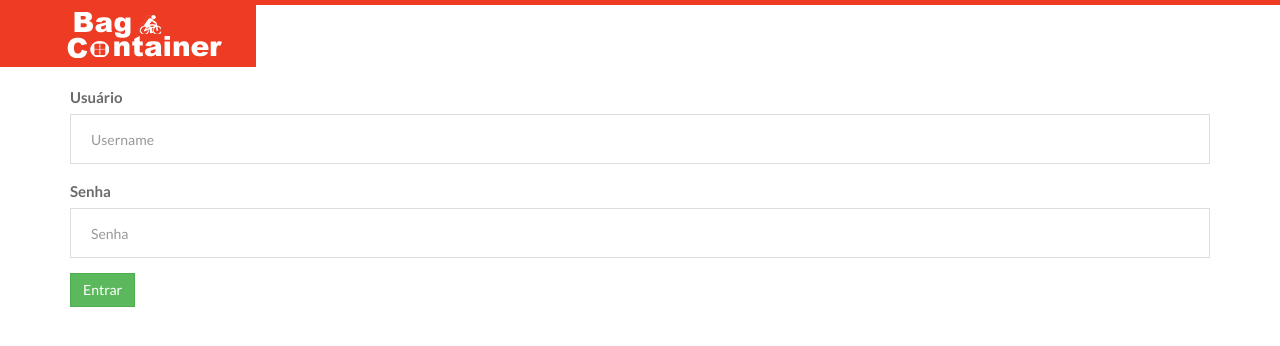
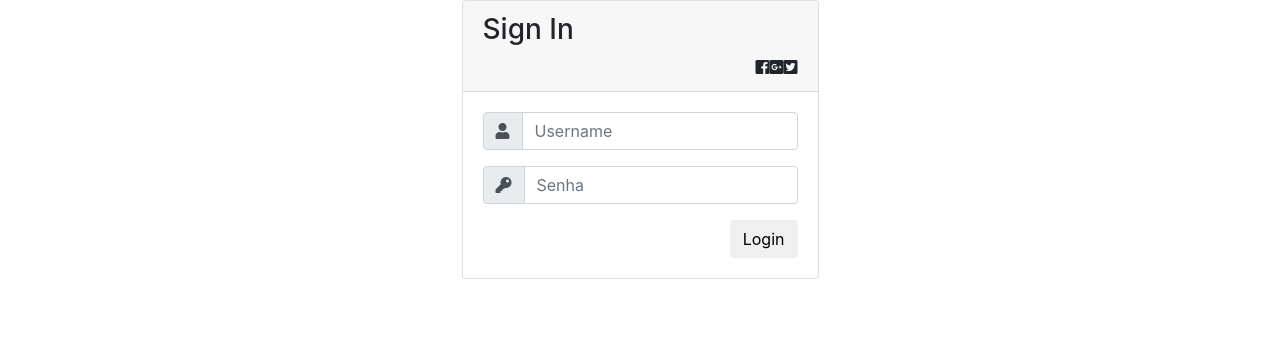
Before and after one commit to JhonnyLin/Bag_Containr, a Django app: page /login/ in a window 1280 px wide. Shown: the top 346 px of the page. Run offline with Django 3.2, Linux system fonts and the light colour scheme; some libraries are stand-ins or nearby versions.

Commit message:
Mudando page de login, utilizando bootstrap

```diff
--- a/website/templates/login.html
+++ b/website/templates/login.html
@@ -1,99 +1,48 @@
 {% load static %}
 
 <!DOCTYPE html>
-<html lang="en">
+<html>
 <head>
-  <title>Login</title>
-  <meta charset="utf-8">
-  <meta name="viewport" content="width=device-width, initial-scale=1">
-  <link rel="stylesheet" href="https://maxcdn.bootstrapcdn.com/bootstrap/4.4.1/css/bootstrap.min.css">
-  <script src="https://ajax.googleapis.com/ajax/libs/jquery/3.4.1/jquery.min.js"></script>
-  <script src="https://cdnjs.cloudflare.com/ajax/libs/popper.js/1.16.0/umd/popper.min.js"></script>
-  <script src="https://maxcdn.bootstrapcdn.com/bootstrap/4.4.1/js/bootstrap.min.js"></script>
+	<title>Login Page</title>
+   <!--Made with love by Mutiullah Samim -->
 
-  <link rel="icon" href="{% static 'img/favicon/favicon-32x32.png' %}" type= "{% static 'image/x-icon' %}" />
-	<link rel="apple-touch-icon-precomposed" sizes="144x144" href="{% static 'img/favicon/favicon-144x144.png' %}">
-	<link rel="apple-touch-icon-precomposed" sizes="72x72" href="{% static 'img/favicon/favicon-72x72.png' %}">
-	<link rel="apple-touch-icon-precomposed" href="{% static 'img/favicon/favicon-54x54.png' %}">
+	<!--Bootsrap 4 CDN-->
+	<link rel="stylesheet" href="https://stackpath.bootstrapcdn.com/bootstrap/4.1.3/css/bootstrap.min.css" integrity="sha384-MCw98/SFnGE8fJT3GXwEOngsV7Zt27NXFoaoApmYm81iuXoPkFOJwJ8ERdknLPMO" crossorigin="anonymous">
 
+    <!--Fontawesome CDN-->
+	<link rel="stylesheet" href="https://use.fontawesome.com/releases/v5.3.1/css/all.css" integrity="sha384-mzrmE5qonljUremFsqc01SB46JvROS7bZs3IO2EmfFsd15uHvIt+Y8vEf7N7fWAU" crossorigin="anonymous">
 
-
-	<link rel="stylesheet" href="{% static 'css/bootstrap.min.css' %}">
-	<link rel="stylesheet" href="{% static 'css/style.css' %}">
-	<link rel="stylesheet" href="{% static 'css/responsive.css' %}">
-	<link rel="stylesheet" href="{% static 'css/font-awesome.min.css' %}">
-	<link rel="stylesheet" href="{% static 'css/animate.css' %}">
-	<link rel="stylesheet" href="{% static 'css/prettyPhoto.css' %}">
-	<link rel="stylesheet" href="{% static 'css/owl.carousel.css' %}">
-	<link rel="stylesheet" href="{% static 'css/owl.theme.css' %}">
-	<link rel="stylesheet" href="{% static 'css/flexslider.css' %}">
-	<link rel="stylesheet" href="{% static 'css/cd-hero.css' %}">
-    <link id="style-switch" href="{% static 'css/presets/preset3.css' %}" media="screen" rel="stylesheet" type="text/css">
-
-    <script type="text/javascript" src="{% static 'js/jquery.js' %}"></script>
-
-<script type="text/javascript" src="{% static 'js/bootstrap.min.js' %}"></script>
-
-<script type="text/javascript" src="{% static 'js/style-switcher.js' %}"></script>
-
-<script type="text/javascript" src="{% static 'js/owl.carousel.js' %}"></script>
-
-<script type="text/javascript" src="{% static 'js/jquery.prettyPhoto.js' %}"></script>
-
-<script type="text/javascript" src="{% static 'js/jquery.flexslider.js' %}"></script>
-
-<script type="text/javascript" src="{% static 'js/cd-hero.js' %}"></script>
-
-<script type="text/javascript" src="{% static 'js/isotope.js' %}"></script>
-<script type="text/javascript" src="{% static 'js/ini.isotope.js' %}"></script>
-
-<script type="text/javascript" src="{% static 'js/wow.min.js' %}"></script>
-
-<script type="text/javascript" src="{% static 'js/smoothscroll.js' %}"></script>
-
-<script type="text/javascript" src="{% static 'js/jquery.easing.1.3.js' %}"></script>
-
-<script type="text/javascript" src="{% static 'js/jquery.counterup.min.js' %}"></script>
-
-<script type="text/javascript" src="{% static 'js/waypoints.min.js' %}"></script>
-
-<script type="text/javascript" src="{% static 'js/custom.js' %}"></script>
-
-<script type="text/javascript" src="{% static 'js/efeitoescrita.js' %}"></script>
+	<!--Custom styles-->
+	<link rel="stylesheet" type="text/css" href="{% static 'login.css' %}">
 </head>
 <body>
-
-        <div class="body-inner">
-
-                <header id="header" class="navbar-fixed-top header" role="banner">
 <div class="container">
-                        <div class="row">
-
-                            <div class="navbar-header">
-                                <button type="button" class="navbar-toggle" data-toggle="collapse" data-target=".navbar-collapse">
-                                    <span class="sr-only">Toggle navigation</span>
-                                    <span class="icon-bar"></span>
-                                    <span class="icon-bar"></span>
-                                    <span class="icon-bar"></span>
-                                </button>
-                                <div class="navbar-brand navbar-bg">
-                                    <a href="../">
-                                        <img class="img-responsive" src="{% static 'img/logo.png' %}" alt="logo">
-                                    </a>
+	<div class="d-flex justify-content-center h-100">
+		<div class="card">
+			<div class="card-header">
+				<h3>Sign In</h3>
+				<div class="d-flex justify-content-end social_icon">
+					<span><i class="fab fa-facebook-square"></i></span>
+					<span><i class="fab fa-google-plus-square"></i></span>
+					<span><i class="fab fa-twitter-square"></i></span>
 				</div>
-                </header>
-
-    <div class ="container mt-4">
+			</div>
+			<div class="card-body">
 				<form action="submit", method="POST"> {% csrf_token %}
-            <h2>LOGIN</h2>
-            <div class="form-group">
-                <label for="username">Usuário</label>
+					<div class="input-group form-group">
+						<div class="input-group-prepend">
+							<span class="input-group-text"><i class="fas fa-user"></i></span>
+						</div>
 						<input type="text", class="form-control" id="username" name="username" placeholder="Username">
 					</div>
-
+					<div class="input-group form-group">
+						<div class="input-group-prepend">
+							<span class="input-group-text"><i class="fas fa-key"></i></span>
+						</div>
+						<input type="password", class="form-control" id="password" name="password" placeholder="Senha">
+					</div>
 					<div class="form-group">
-                <label for="password">Senha</label>
-                <input type="password", class="form-control" id="password" name="password" placeholder="Senha">
+						<input type="submit" value="Login" class="btn float-right login_btn">
                     </div>
 
                     <div>
@@ -102,12 +51,12 @@
                                     <strong>Error!</strong> {{ message }}
                                 </div>
                             {% endfor %}
-                <button type="submit" class="btn btn-success">Entrar</button>
                     </div>
 
 				</form>
 			</div>
-
-
+		</div>
+	</div>
+</div>
 </body>
 </html>
```
Lines whose indentation alone changed are shown as unchanged.
